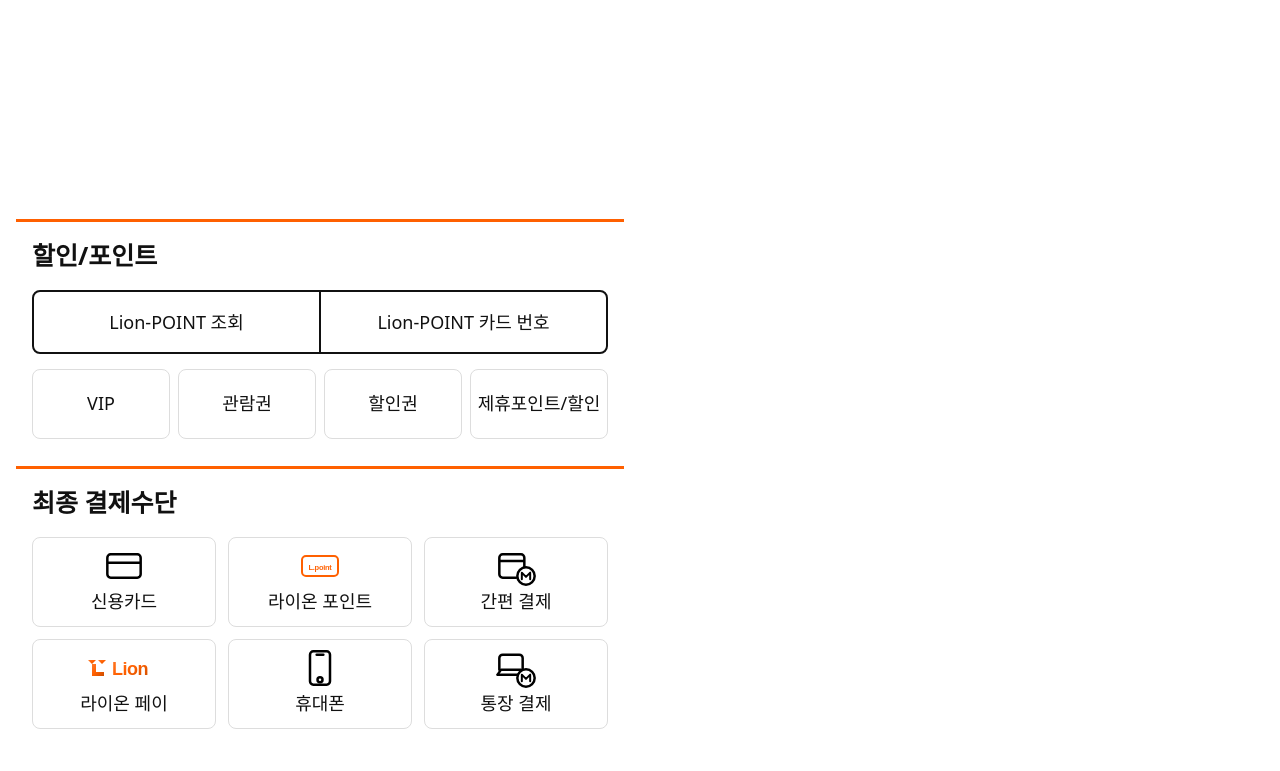
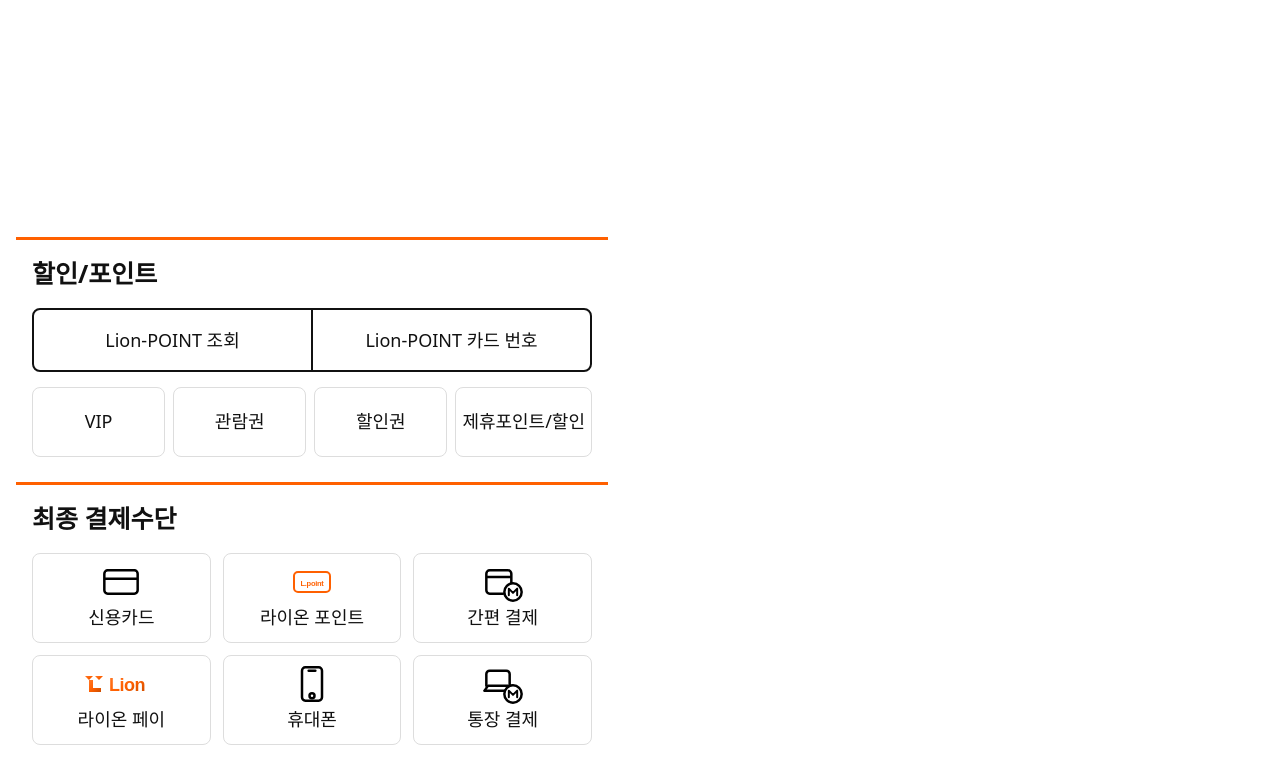
Before and after one commit to FRONTENDBOOTCAMP-16th/vanilla-project-team1, a website built with Vite: page src/page/payment/index.html in a window 1280 px wide. Shown: the part 123-894 px from the top of the page. Built offline with nearby package versions, Linux system fonts and the light colour scheme; no server answers.

Commit message:
feature/ 데스크탑 사이즈 main, footer 배경색 및 사이즈 수정

```diff
--- a/src/page/payment/paymentComponent.css
+++ b/src/page/payment/paymentComponent.css
@@ -431,12 +431,18 @@
     max-width: 1500px;
     height: 1000px;
     margin: auto;
+    padding-block: 20px;
+    background-color: var(--color-border);
     display: grid;
     grid-template-columns: 1fr 1fr;
   }
 
   main {
     height: 100%;
+    background-color: var(--color-on-primary);
+    border-radius: var(--r-12);
+    padding-bottom: var(--sp-16);
+    margin-right: var(--sp-16);
     display: grid;
     grid-template-rows: repeat(4, auto);
     overflow: visible;
@@ -532,6 +538,8 @@
   }
 
   .final-payment-calculation {
+    background-color: var(--color-on-primary);
+    border-radius: var(--r-12);
     display: grid;
     grid-template-rows: 100px 1fr;
 
@@ -545,6 +553,10 @@
 
     button {
       font-size: 25px;
+      &:hover {
+        background-color: var(--color-primary-200);
+        font-size: 30px;
+      }
     }
   }
 }
```
